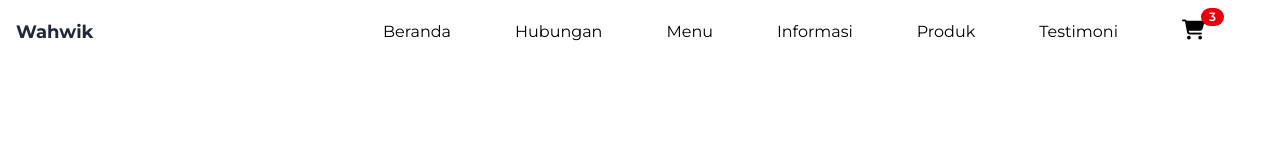
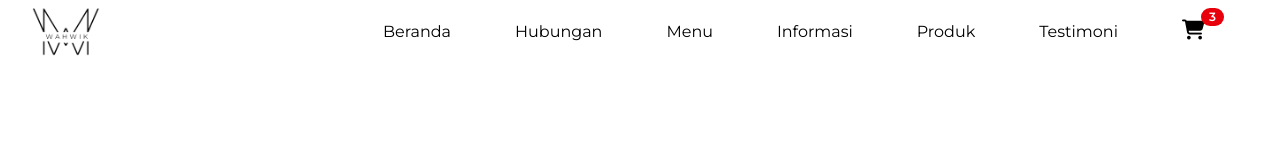
Before and after one commit to SatyaPranata/Project1, a website: page index.html in a window 1280 px wide. Shown: the top 160 px of the page. Drawn offline with nearby package versions, Linux system fonts and the light colour scheme.

Commit message:
Menambahkan Logo

```diff
--- a/index.html
+++ b/index.html
@@ -15,7 +15,9 @@
       <div class="container mx-auto">
         <div class="flex items-center justify-between relative">
           <div class="px-4">
-            <a href="#home" class="font-bold text-lg text-primary block py-6">Wahwik</a>
+            <a href="#home" class="font-bold text-lg text-primary block py-6">
+              <img src="src/img/W-removebg-preview.png" class="w-[50px] md:w-[80px] lg:w-[100px] lg:p-4" alt="">
+            </a>
           </div>
           <div class="flex items-center justify-center p-4">
             <button id="hamburger" name="hamburger" type="button" class="block absolute right-4 cursor-pointer lg:hidden">
```
Also changed, not shown: src/img/W-removebg-preview.png (added), src/js/script.js (line endings or trailing spaces), src/output.css.
